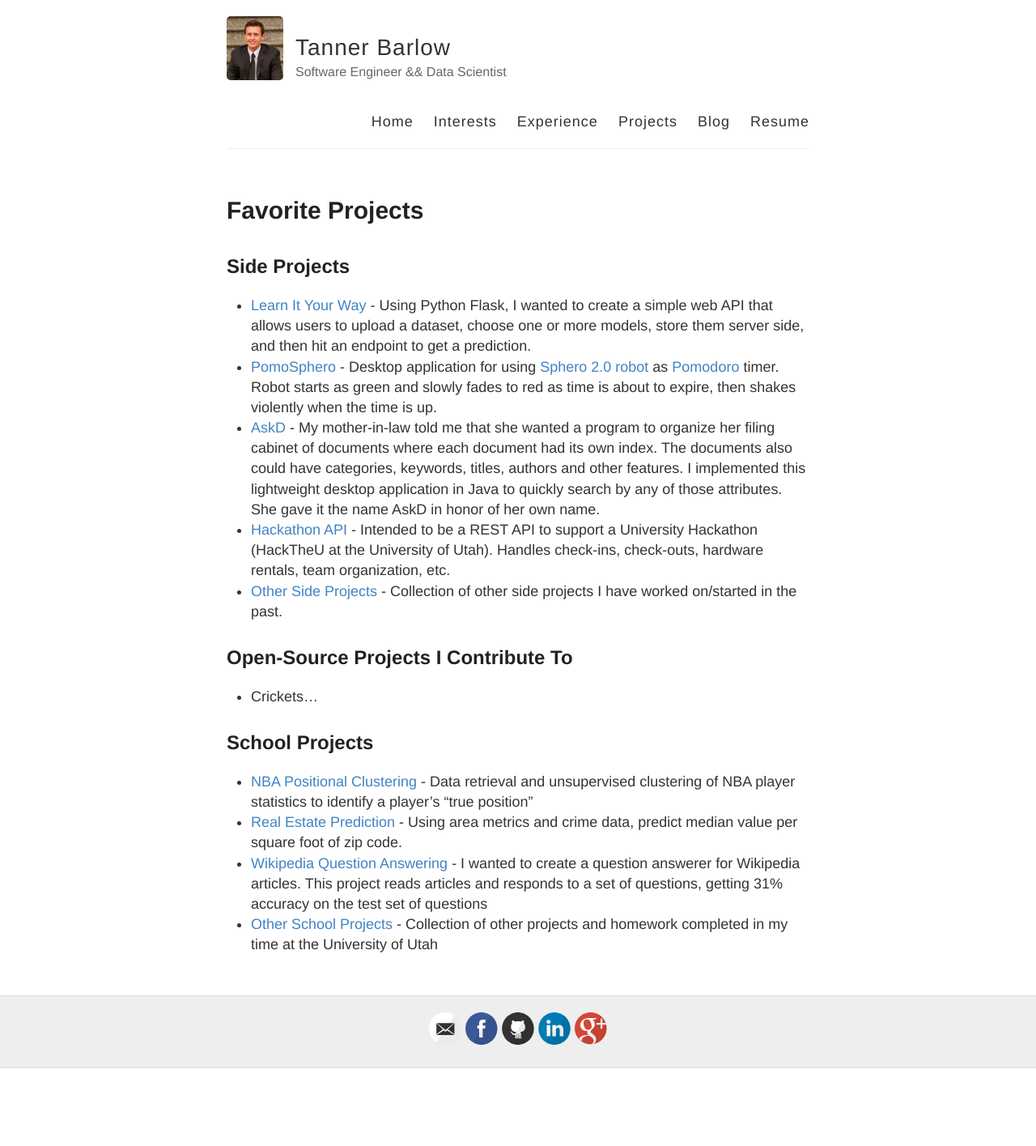
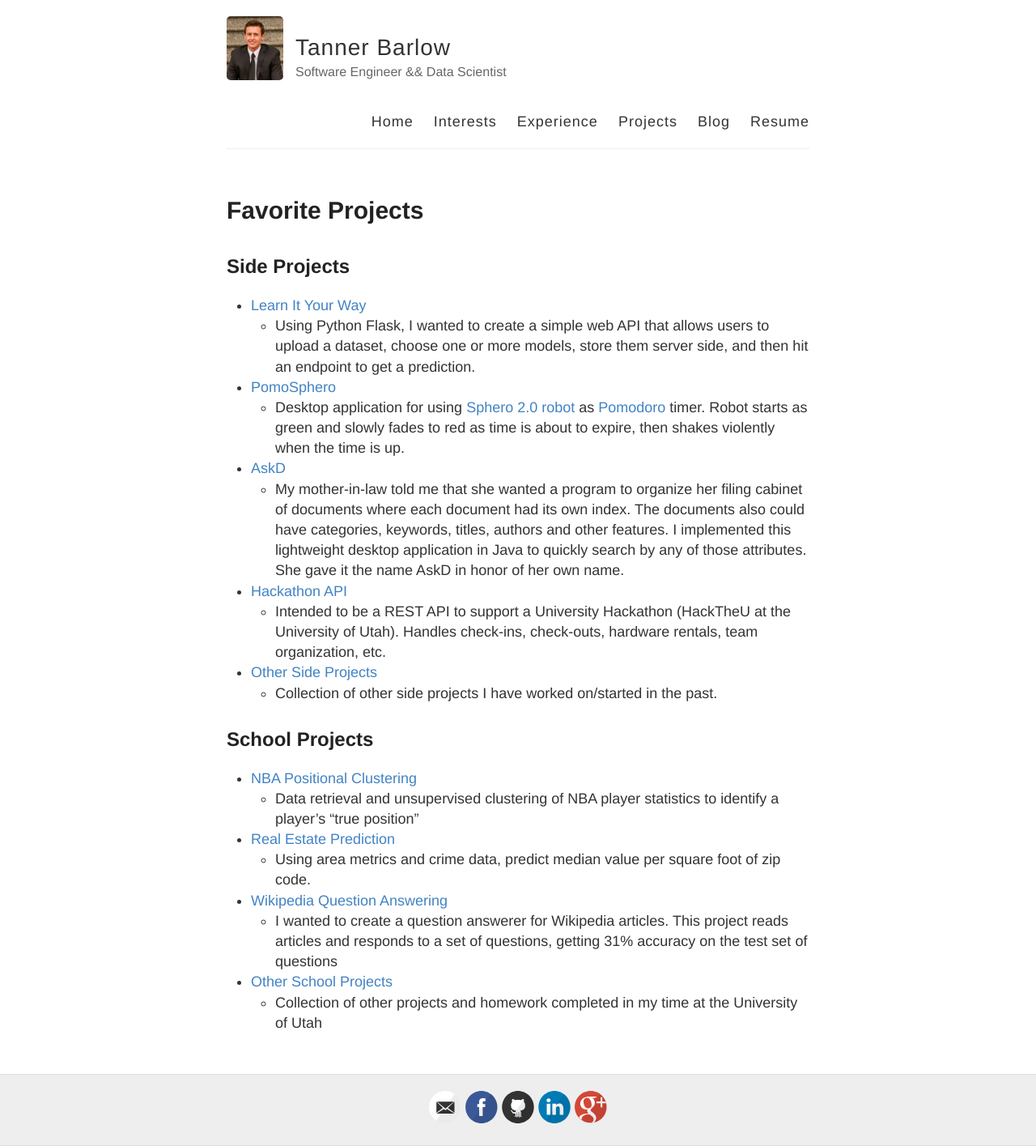
Before and after one commit to tbarlow12/tbarlow12.github.io, a Jekyll site: the page built from projects.md, in a window 1280 px wide. Shown: the whole page at 81% size. Built offline with Jekyll 4.4.1, drawn with Linux system fonts in a browser that asks for light colours; before the commit the page ends 1319 px from its top, so only the background shows below that.

Commit message:
reformat projects

```diff
--- a/projects.md
+++ b/projects.md
@@ -4,17 +4,23 @@ title: Favorite Projects
 permalink: /projects/
 ---
 ## Side Projects
-- [Learn It Your Way](https://github.com/tbarlow12/Learn-It-Your-Way) - Using Python Flask, I wanted to create a simple web API that allows users to upload a dataset, choose one or more models, store them server side, and then hit an endpoint to get a prediction.
-- [PomoSphero](https://github.com/tbarlow12/Side-Projects/tree/master/SpheroProject) - Desktop application for using [Sphero 2.0 robot](https://www.pcworld.com/article/2047002/review-sphero-2-0-is-a-brighter-faster-smartphone-controlled-ball-of-fun.html) as [Pomodoro](https://en.wikipedia.org/wiki/Pomodoro_Technique) timer. Robot starts as green and slowly fades to red as time is about to expire, then shakes violently when the time is up.
-- [AskD](https://github.com/tbarlow12/Side-Projects/tree/master/AskD) -   My mother-in-law told me that she wanted a program to organize her filing cabinet of documents where each document had its own index. The documents also could have categories, keywords, titles, authors and other features. I implemented this lightweight desktop application in Java to quickly search by any of those attributes. She gave it the name AskD in honor of her own name.
-- [Hackathon API](https://github.com/tbarlow12/HackTheUApi) - Intended to be a REST API to support a University Hackathon (HackTheU at the University of Utah). Handles check-ins, check-outs, hardware rentals, team organization, etc.
-- [Other Side Projects](https://github.com/tbarlow12/Side-Projects) - Collection of other side projects I have worked on/started in the past.
-
-## Open-Source Projects I Contribute To
-- Crickets...
+- [Learn It Your Way](https://github.com/tbarlow12/Learn-It-Your-Way)
+  - Using Python Flask, I wanted to create a simple web API that allows users to upload a dataset, choose one or more models, store them server side, and then hit an endpoint to get a prediction.
+- [PomoSphero](https://github.com/tbarlow12/Side-Projects/tree/master/SpheroProject)
+  - Desktop application for using [Sphero 2.0 robot](https://www.pcworld.com/article/2047002/review-sphero-2-0-is-a-brighter-faster-smartphone-controlled-ball-of-fun.html) as [Pomodoro](https://en.wikipedia.org/wiki/Pomodoro_Technique) timer. Robot starts as green and slowly fades to red as time is about to expire, then shakes violently when the time is up.
+- [AskD](https://github.com/tbarlow12/Side-Projects/tree/master/AskD)
+  - My mother-in-law told me that she wanted a program to organize her filing cabinet of documents where each document had its own index. The documents also could have categories, keywords, titles, authors and other features. I implemented this lightweight desktop application in Java to quickly search by any of those attributes. She gave it the name AskD in honor of her own name.
+- [Hackathon API](https://github.com/tbarlow12/HackTheUApi)
+  - Intended to be a REST API to support a University Hackathon (HackTheU at the University of Utah). Handles check-ins, check-outs, hardware rentals, team organization, etc.
+- [Other Side Projects](https://github.com/tbarlow12/Side-Projects)
+  - Collection of other side projects I have worked on/started in the past.
 
 ## School Projects
-- [NBA Positional Clustering](https://github.com/tbarlow12/NBA-Positional-Clustering) - Data retrieval and unsupervised clustering of NBA player statistics to identify a player's "true position"
-- [Real Estate Prediction](https://github.com/tbarlow12/Real-Estate-Prediction) - Using area metrics and crime data, predict median value per square foot of zip code.
-- [Wikipedia Question Answering](https://github.com/tbarlow12/WikipediaQuestionAnswering) - I wanted to create a question answerer for Wikipedia articles. This project reads articles and responds to a set of questions, getting 31% accuracy on the test set of questions
-- [Other School Projects](https://github.com/tbarlow12/School-Projects) - Collection of other projects and homework completed in my time at the University of Utah
+- [NBA Positional Clustering](https://github.com/tbarlow12/NBA-Positional-Clustering)
+  - Data retrieval and unsupervised clustering of NBA player statistics to identify a player's "true position"
+- [Real Estate Prediction](https://github.com/tbarlow12/Real-Estate-Prediction)
+  - Using area metrics and crime data, predict median value per square foot of zip code.
+- [Wikipedia Question Answering](https://github.com/tbarlow12/WikipediaQuestionAnswering)
+  - I wanted to create a question answerer for Wikipedia articles. This project reads articles and responds to a set of questions, getting 31% accuracy on the test set of questions
+- [Other School Projects](https://github.com/tbarlow12/School-Projects)
+  - Collection of other projects and homework completed in my time at the University of Utah
```
